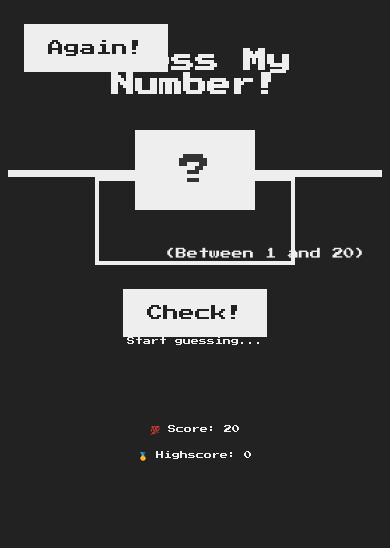
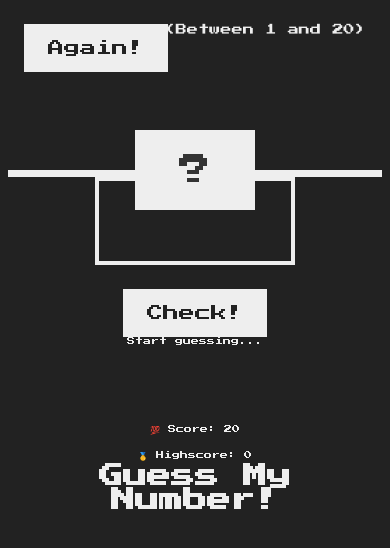
Before and after one commit to ErDprogrammer/Rick3mzhi.github.io, a plain HTML site: page index.html in a window 390 px wide. Drawn offline with Linux system fonts and the light colour scheme.

Commit message:
Update style.css

```diff
--- a/style.css
+++ b/style.css
@@ -148,7 +148,7 @@ h1 {
     font-size: 4rem; /* Reduce the font size for .number */
   }
 
-.between{
-top:30rem;
+h1{
+top:60rem;
 }
 }
```
